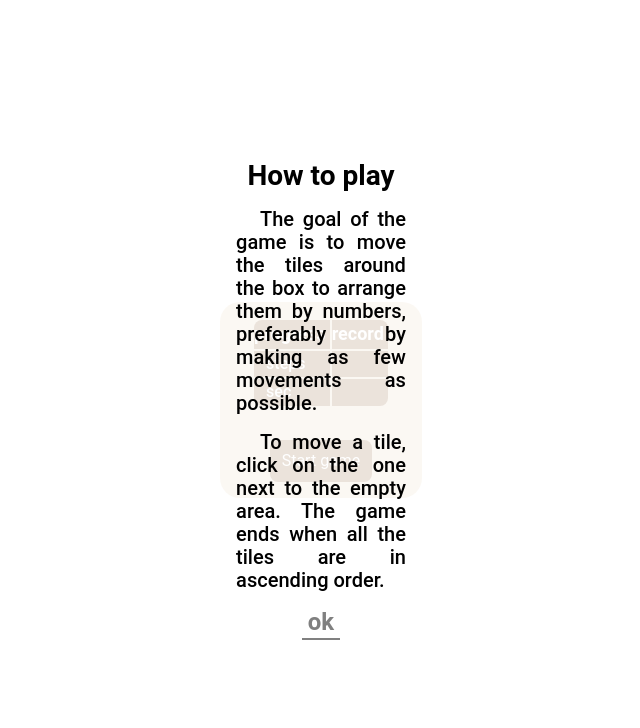
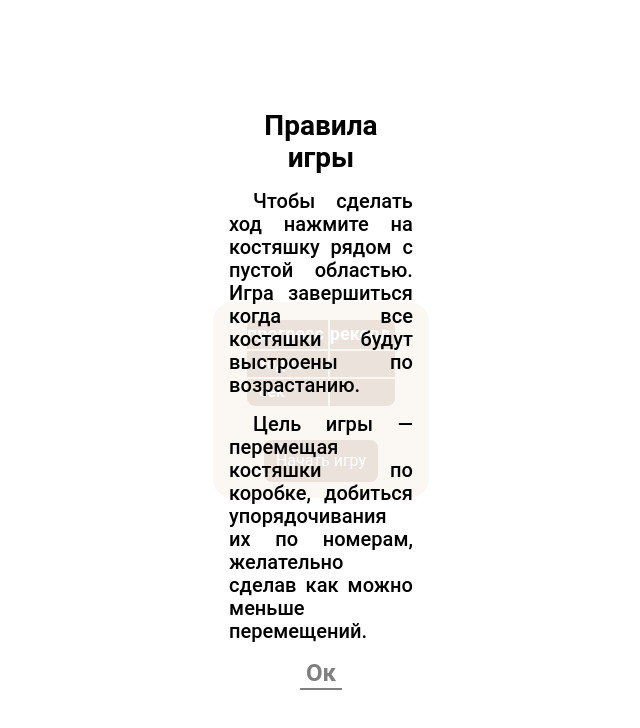
Before and after one commit to jPee2k/gem-puzzle, a website built with webpack: page index.html in a window 1280 px wide. Shown: the whole page, without its empty margins (319-959 px from the left). Built offline with nearby package versions, Linux system fonts and the light colour scheme; a web font is replaced by a local one; what on-change would draw is missing.

Commit message:
fix ru_RU locale

```diff
--- a/index.html
+++ b/index.html
@@ -1,14 +1,11 @@
 <!doctype html>
-<html lang="en">
+<html lang="ru">
 <head>
   <meta charset="UTF-8">
   <meta name="viewport"
         content="width=device-width, user-scalable=no, initial-scale=1.0, maximum-scale=1.0, minimum-scale=1.0">
   <meta http-equiv="X-UA-Compatible" content="ie=edge">
   <title>15 puzzle</title>
-  <link rel="preconnect" href="https://fonts.googleapis.com">
-  <link rel="preconnect" href="https://fonts.gstatic.com" crossorigin>
-  <link href="https://fonts.googleapis.com/css2?family=DotGothic16&display=swap" rel="stylesheet">
 </head>
 <body>
   <article id="puzzle"></article>
--- a/src/js/init.js
+++ b/src/js/init.js
@@ -6,7 +6,7 @@ import app from './app.js';
 import { storageAvailable } from './lib.js';
 
 const init = async () => {
-  const defaultLanguage = 'en';
+  const defaultLanguage = 'ru';
   const i18n = i18next.createInstance();
   await i18n.init({
     lng: defaultLanguage,
--- a/src/js/locale/en.js
+++ b/src/js/locale/en.js
@@ -24,14 +24,8 @@ export default {
       modal: {
         title: 'How to play',
         description: {
-          p1: (
-            `The goal of the game is to move the tiles around the box to arrange
-             them by numbers, preferably by making as few movements as possible.`
-          ),
-          p2: (
-            `To move a tile, click on the one next to the empty area. The game
-             ends when all the tiles are in ascending order.`
-          ),
+          p1: 'To make a move, click on the tile next to the empty area. The game ends when all the tiles are in ascending order.',
+          p2: 'The goal of the puzzle is to place the tiles in numerical order, preferably by making as few movements as possible.',
         },
         btn: 'ok',
       },
--- a/src/js/locale/ru.js
+++ b/src/js/locale/ru.js
@@ -14,8 +14,8 @@ export default {
       },
       infoSection: {
         counter: {
-          count_0: '{{count}} ходов',
-          count_1: '{{count}} ход',
+          count_0: '{{count}} ход',
+          count_1: '{{count}} хода',
           count_2: '{{count}} ходов',
         },
         timer: '{{count}} сек',
@@ -25,16 +25,10 @@ export default {
       modal: {
         title: 'Правила игры',
         description: {
-          p1: (
-            `Цель игры — перемещая костяшки по коробке, добиться упорядочивания
-             их по номерам, желательно сделав как можно меньше перемещений.`
-          ),
-          p2: (
-            `Для перемещения костяшки нажмите на ту, которая рядом с пустой областью.
-             Игра завершиться когда все костяшки будут выстроены по возрастанию.`
-          ),
+          p1: 'Чтобы сделать ход нажмите на костяшку рядом с пустой областью. Игра завершиться когда все костяшки будут выстроены по возрастанию.',
+          p2: 'Цель игры — перемещая костяшки по коробке, добиться упорядочивания их по номерам, желательно сделав как можно меньше перемещений.',
         },
-        btn: 'Понятно',
+        btn: 'Ок',
       },
     },
   },
```
